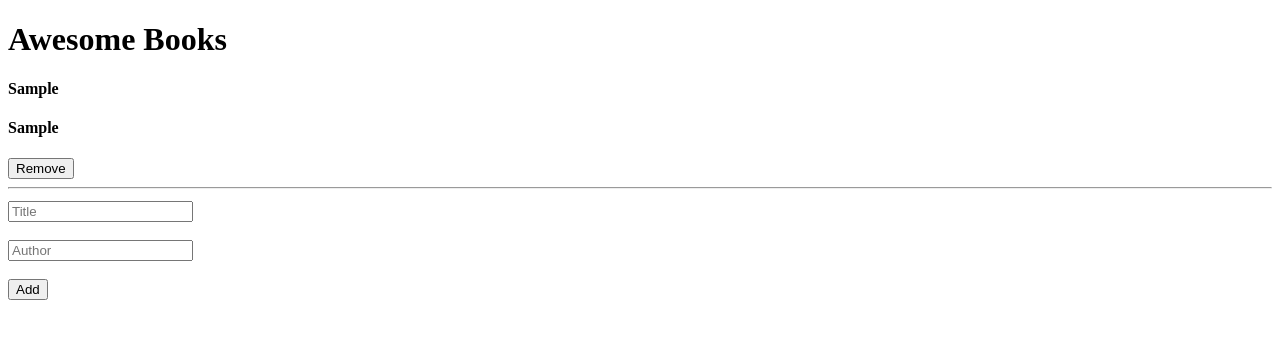
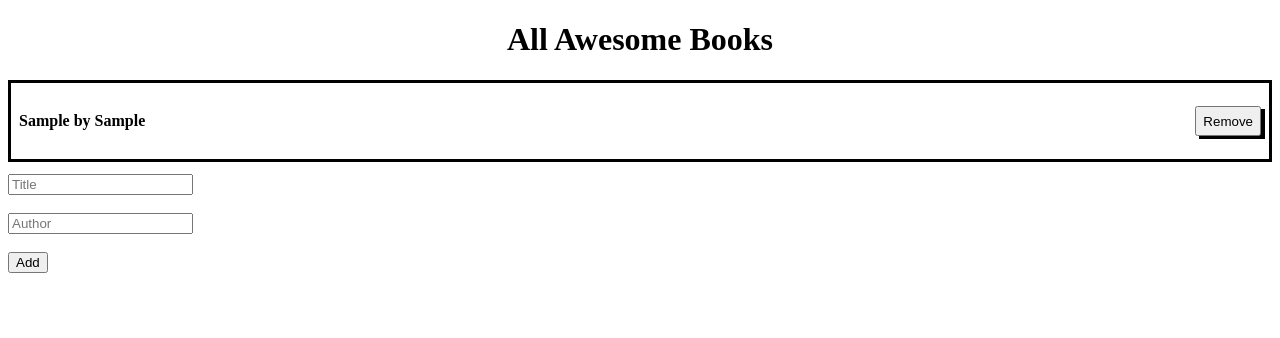
Before and after one commit to egichuhis/Awesome-Books, a website: page index.html in a window 1280 px wide. Both pictures are taken after typing "Sample", "Sample" into the empty fields and a click on the button "Add". Drawn offline with Linux system fonts and the light colour scheme.

Commit message:
Align listBooksDiv

```diff
--- a/index.html
+++ b/index.html
@@ -11,7 +11,7 @@
     <body>
 
         <header>
-            <h1>Awesome Books</h1>
+            <h1>All Awesome Books</h1>
         </header>
 
         <main>
--- a/script.js
+++ b/script.js
@@ -14,17 +14,19 @@ function showBooks() {
   // Show all books in the myBooks array using forEach() loop
   myBooks.forEach((myBook) => {
     const myBookDiv = document.createElement('div'); // Create a new div for each book
+    myBookDiv.classList.add('row');
 
     // Create h4 element for title and append textContent
     const bookTitle = document.createElement('h4');
     bookTitle.textContent = myBook.bookTitle;
 
     // Create h4 element for author and append textContent
-    const bookAuthor = document.createElement('h4');
-    bookAuthor.textContent = myBook.bookAuthor;
+    const bookDetails = document.createElement('h4');
+    bookDetails.textContent = `${myBook.bookTitle} by ${myBook.bookAuthor}`;
 
     // Create remove button
     const removeBtn = document.createElement('button');
+    removeBtn.classList.add('remove-btn');
     removeBtn.textContent = 'Remove';
 
     // Add event listener to remove button
@@ -34,13 +36,13 @@ function showBooks() {
     });
 
     // Add hr
-    const hr = document.createElement('hr');
+    // const hr = document.createElement('hr');
 
     // Append items to myBookDiv
-    myBookDiv.appendChild(bookTitle);
-    myBookDiv.appendChild(bookAuthor);
+    myBookDiv.appendChild(bookDetails);
+    // myBookDiv.appendChild(bookAuthor);
     myBookDiv.appendChild(removeBtn);
-    myBookDiv.appendChild(hr);
+    // myBookDiv.appendChild(hr);
 
     listBooks.appendChild(myBookDiv); // Append myBookDiv to the listBooks container
   });
--- a/style.css
+++ b/style.css
@@ -9,3 +9,23 @@
 #add-books button {
   width: fit-content;
 }
+
+header {
+  text-align: center;
+}
+
+#list-books {
+  border: solid;
+  padding: 8px;
+}
+
+.row {
+  display: flex;
+  justify-content: space-between;
+  align-items: center;
+}
+
+.remove-btn {
+  height: 30px;
+  box-shadow: black 4px 3px;
+}
```
